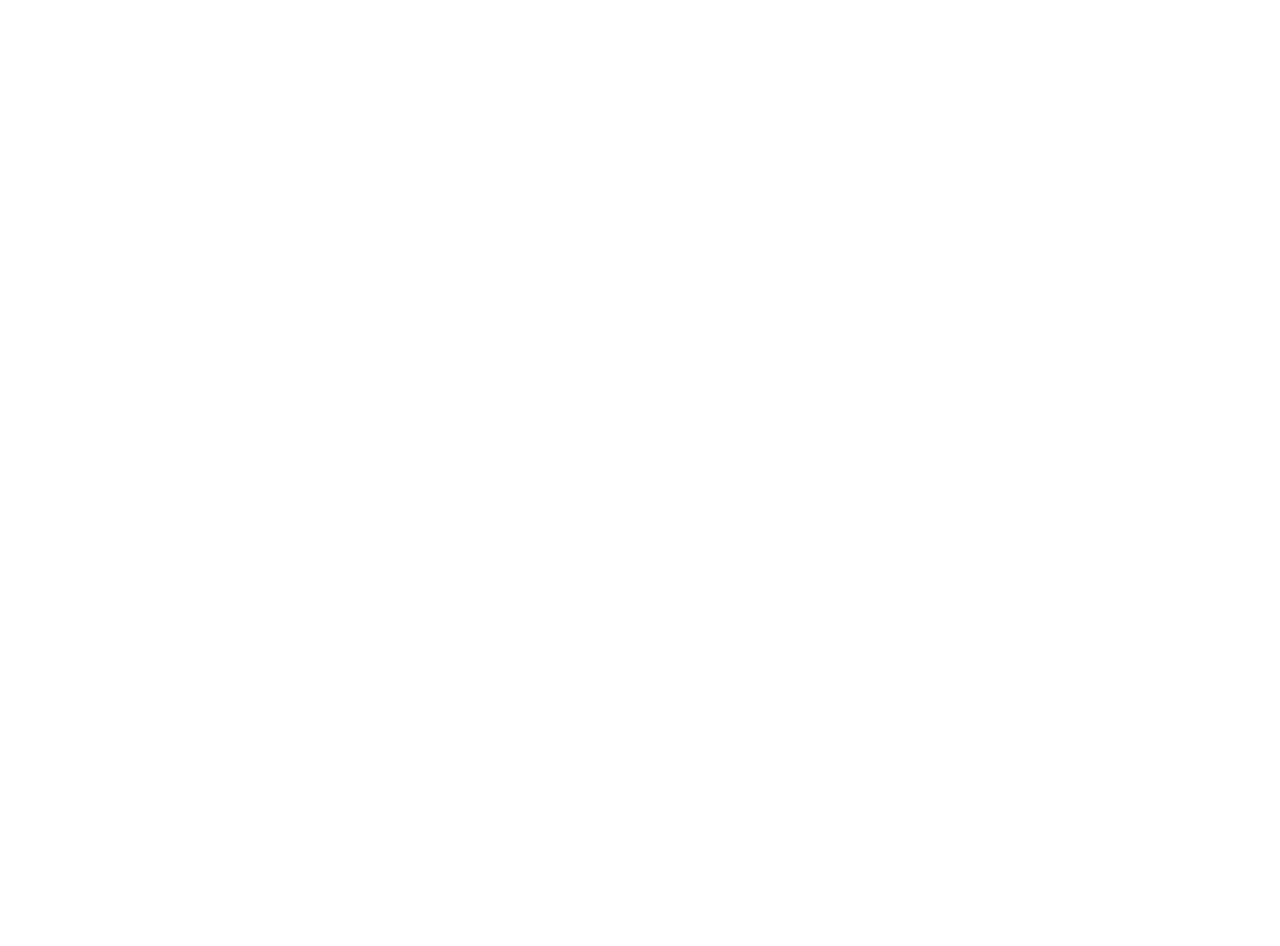
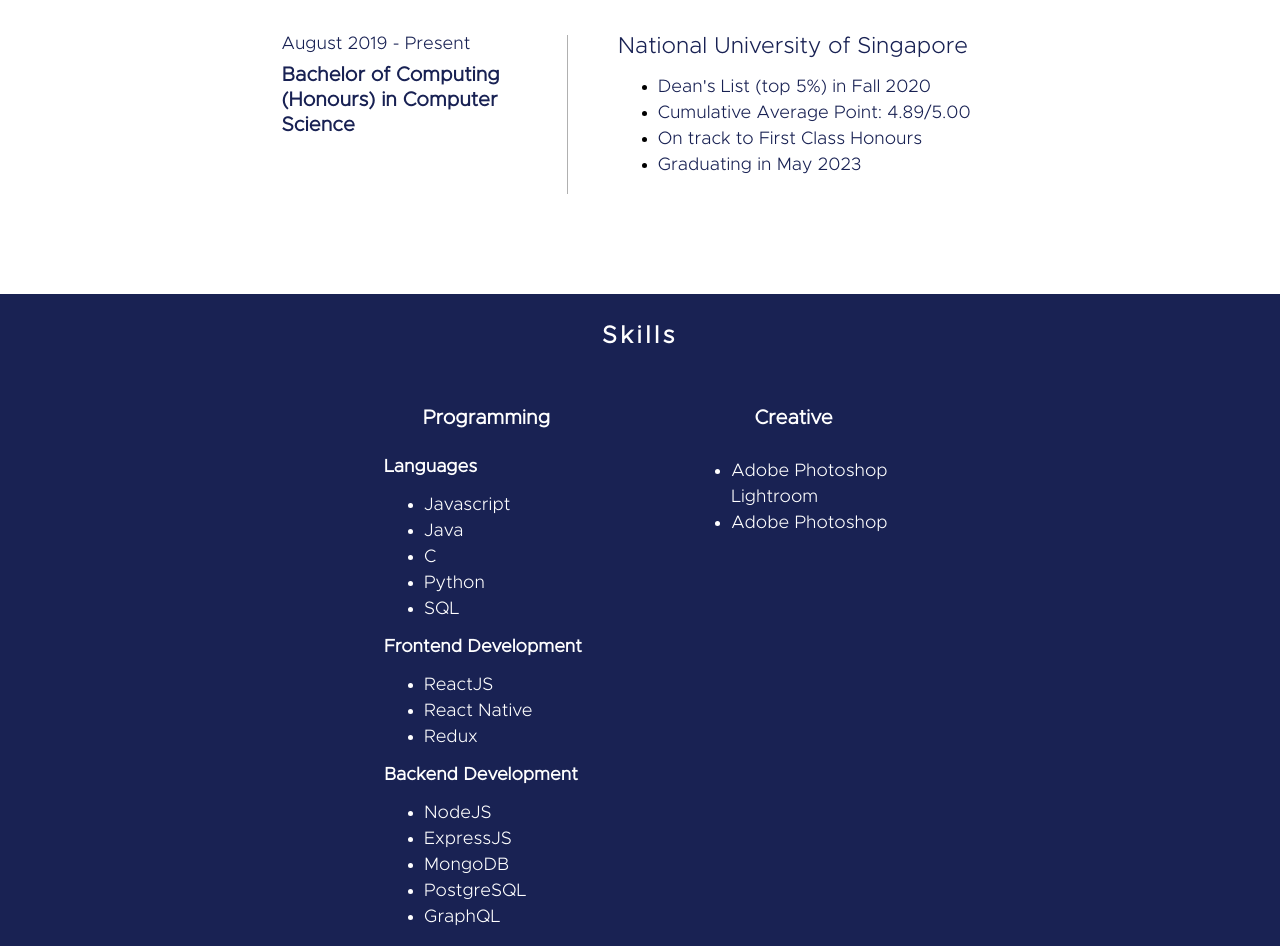
Before and after one commit to Silvernitro/portfolio, a React (Create React App) app in the folder portfolio/: page / in a window 1280 px wide. Shown: the part 2180-3126 px from the top of the page. Before the commit the page ends 2011 px from the top, so only its background shows below. Built offline with nearby package versions, Linux system fonts and the light colour scheme.

Commit message:
Add skills section

```diff
--- a/portfolio/src/App.js
+++ b/portfolio/src/App.js
@@ -7,6 +7,8 @@
 import IntroBox from './components/IntroBox'
 import Bio from './components/Bio'
 import Experience from './components/Experience'
+import Education from './components/Education'
+import Skills from './components/Skills'
 
 function App() {
   library.add(fab, faCheckSquare, faCoffee)
@@ -17,6 +19,8 @@
       <IntroBox />
       <Bio />
       <Experience />
+      <Education />
+      <Skills />
     </>
   );
 }
--- /dev/null
+++ b/portfolio/src/components/Education.js
@@ -0,0 +1,101 @@
+import React from 'react'
+import styled from 'styled-components'
+import SectionHeading from './SectionHeading'
+import Text from './Text'
+
+const Education = () => (
+  <Container>
+    <SectionHeading style={{ marginBottom: '60px' }}>
+      Education
+    </SectionHeading>
+
+    <Body>
+      <ExperienceContainer>
+
+        <LeftSection>
+          <Text style={{ fontSize: '18px', 'margin-bottom': '10px' }}>August 2019 - Present</Text>
+          <Text style={{ fontSize: '20px', fontWeight: '800', lineHeight: '1.25em' }}>Bachelor of Computing (Honours) in Computer Science</Text>
+        </LeftSection>
+
+        <VerticalDivider />
+
+        <RightSection>
+          <Text style={{ fontSize: '23px' }}>National University of Singapore</Text>
+
+          <ul>
+            <ListItem>
+              <ListText>
+                Dean's List (top 5%) in Fall 2020
+              </ListText>
+            </ListItem>
+            <ListItem>
+              <ListText>
+                Cumulative Average Point: 4.89/5.00
+              </ListText>
+            </ListItem>
+            <ListItem>
+              <ListText>
+                On track to First Class Honours
+              </ListText>
+            </ListItem>
+            <ListItem>
+              <ListText>
+                Graduating in May 2023
+              </ListText>
+            </ListItem>
+          </ul>
+
+        </RightSection>
+      </ExperienceContainer>
+
+    </Body>
+  </Container>
+)
+
+export default Education
+
+const Container = styled.section`
+  width: 100%;
+  display: flex;
+  flex-direction: column;
+  align-items: center;
+  padding-bottom: 100px;
+`
+
+const Body = styled.div`
+  display: flex;
+  flex-direction: column;
+  width: 70%;
+`
+
+const ExperienceContainer = styled.div`
+  display: flex;
+  padding-left: 10%;
+`
+
+const LeftSection = styled.div`
+  width: 30%;
+  display: flex;
+  flex-direction: column;
+  margin-right: 50px;
+`
+
+const VerticalDivider = styled.div`
+  width: 1px;
+  background-color: #B0B0B0;
+`
+
+const RightSection = styled.div`
+  width: 60%;
+  display: flex;
+  flex-direction: column;
+  margin-left: 50px;
+`
+
+const ListItem = styled.li`
+  font-size: 18px;
+`
+
+const ListText = styled(Text)`
+  line-height: 26px;
+`
--- a/portfolio/src/components/Experience.js
+++ b/portfolio/src/components/Experience.js
@@ -56,6 +56,7 @@
   display: flex;
   flex-direction: column;
   align-items: center;
+  padding-bottom: 100px;
 `
 
 const Body = styled.div`
--- a/portfolio/src/components/SectionHeading.js
+++ b/portfolio/src/components/SectionHeading.js
@@ -13,6 +13,6 @@
 const Heading = styled.h1`
   font-size: 24px;
   font-weight: 600;
-  letter-spacing: 0.13em;
+  letter-spacing: 0.15em;
   color: ${globalStyles.PRI_COLOR};
 `
--- /dev/null
+++ b/portfolio/src/components/Skills.js
@@ -0,0 +1,130 @@
+import React from 'react'
+import styled from 'styled-components'
+import styles from '../styles'
+import SectionHeading from './SectionHeading'
+import Text from './Text'
+
+const LANGUAGES = ['Javascript', 'Java', 'C', 'Python', 'SQL']
+const FRONTEND = ['ReactJS', 'React Native', 'Redux']
+const BACKEND = ['NodeJS', 'ExpressJS', 'MongoDB', 'PostgreSQL', 'GraphQL']
+const CREATIVE = ['Adobe Photoshop Lightroom', 'Adobe Photoshop']
+
+const Skills = () => (
+  <Container>
+    <SectionHeading style={{ color: 'inherit', margin: '30px 0px 60px 0px' }}>
+      Skills
+    </SectionHeading>
+
+    <Body>
+      <Column style={{ paddingRight: '20%' }}>
+
+        <ColumnHeading>
+          Programming
+        </ColumnHeading>
+
+        <ColumnSubheading>
+          Languages
+        </ColumnSubheading>
+        <ul>
+          {LANGUAGES.map((l) => (
+            <ListItem>
+              <ListText>
+                {l}
+              </ListText>
+            </ListItem>
+          ))}
+        </ul>
+
+        <ColumnSubheading>
+          Frontend Development
+        </ColumnSubheading>
+        <ul>
+          {FRONTEND.map((l) => (
+            <ListItem>
+              <ListText>
+                {l}
+              </ListText>
+            </ListItem>
+          ))}
+        </ul>
+
+        <ColumnSubheading>
+          Backend Development
+        </ColumnSubheading>
+        <ul>
+          {BACKEND.map((l) => (
+            <ListItem>
+              <ListText>
+                {l}
+              </ListText>
+            </ListItem>
+          ))}
+        </ul>
+
+      </Column>
+
+      <Column>
+        <ColumnHeading>
+          Creative
+        </ColumnHeading>
+
+        <ul style={{ margin: '0 0' }}>
+          {CREATIVE.map((l) => (
+            <ListItem>
+              <ListText>
+                {l}
+              </ListText>
+            </ListItem>
+          ))}
+        </ul>
+
+      </Column>
+    </Body>
+  </Container>
+)
+
+export default Skills
+
+const Container = styled.section`
+  background-color: ${styles.SKILLS_COLOR};
+  color: white;
+
+  width: 100%;
+  display: flex;
+  flex-direction: column;
+  align-items: center;
+`
+
+const Body = styled.div`
+  display: flex;
+  width: 40%;
+  justify-content: center;
+`
+
+const Column = styled.div`
+  width: 40%;
+  display: flex;
+  flex-direction: column;
+`
+
+const ColumnHeading = styled(Text)`
+  color: white;
+  margin-bottom: 30px;
+  font-size: 20px;
+  font-weight: 600;
+  text-align: center;
+`
+
+const ColumnSubheading = styled(Text)`
+  color: white;
+  font-weight: 600;
+`
+
+const ListItem = styled.li`
+  font-size: 18px;
+`
+
+const ListText = styled(Text)`
+  line-height: 26px;
+  color: white;
+`
--- a/portfolio/src/styles.js
+++ b/portfolio/src/styles.js
@@ -1,6 +1,7 @@
 const styles = {
-  PRI_COLOR: "#182153",
-  HOVER_COLOR: "#1821535e"
+  PRI_COLOR: '#182153',
+  HOVER_COLOR: '#1821535e',
+  SKILLS_COLOR: '#192253',
 }
 
 export default styles
```
